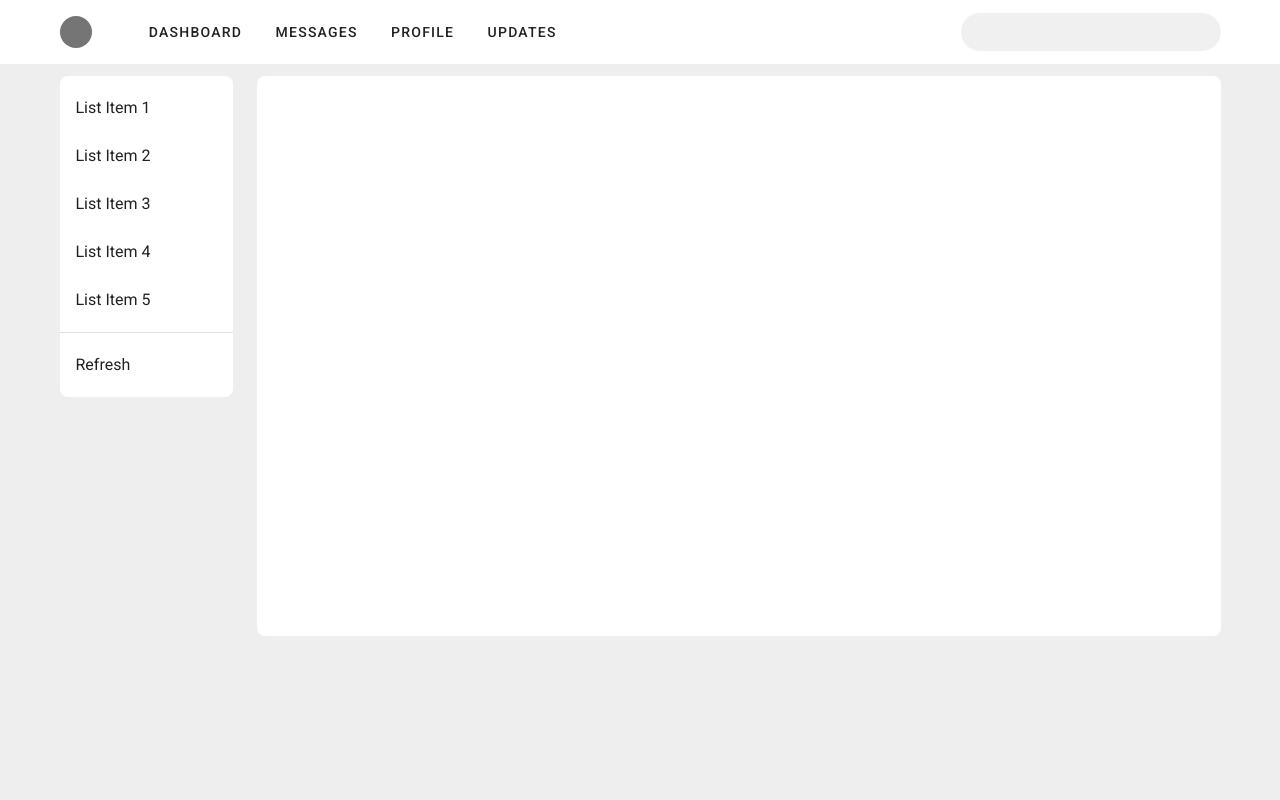
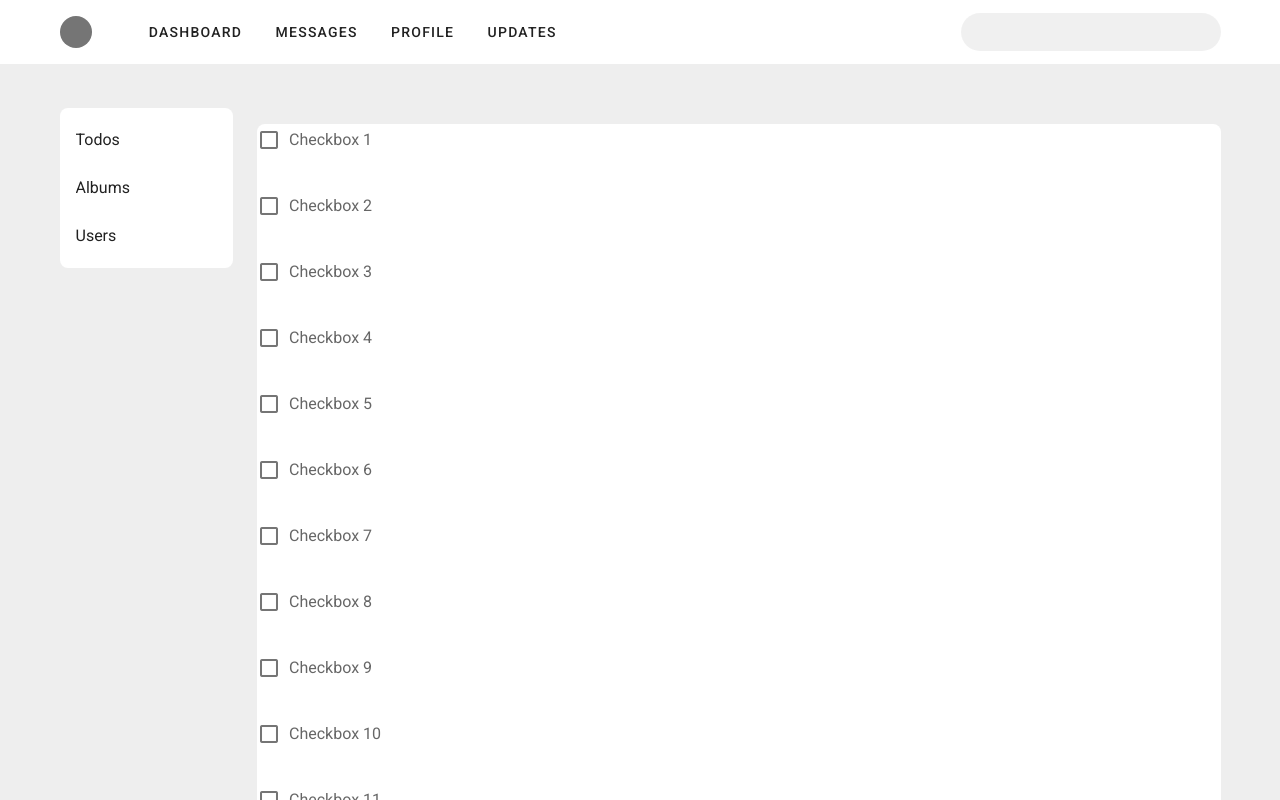
Before and after one commit to dbbring/SEI-Example, a Vue app: page / in a window 1280 px wide. Shown: the top 800 px of the page. Built offline with nearby package versions, Linux system fonts and the light colour scheme.

Commit message:
Setup additional required components and views

```diff
--- a/package.json
+++ b/package.json
@@ -10,7 +10,8 @@
   "dependencies": {
     "core-js": "^3.6.5",
     "vue": "^2.6.11",
-    "vuetify": "^2.4.0"
+    "vuetify": "^2.4.0",
+    "vuex": "^3.6.2"
   },
   "devDependencies": {
     "@vue/cli-plugin-babel": "~4.5.0",
--- a/src/App.vue
+++ b/src/App.vue
@@ -1,20 +1,15 @@
 <template>
-  <v-app>
-      <Header />
-      <Sample-Layout/>
-  </v-app>
+  <Base-View />
 </template>
 
 <script>
-import Header from './components/Header';
-import SampleLayout from './components/SampleLayout';
+import BaseView from './views/BaseView';
 
 export default {
   name: 'App',
 
   components: {
-    Header,
-    SampleLayout
+    BaseView,
   },
 
   data: () => ({
--- a/src/components/SampleLayout.vue
+++ /dev/null
@@ -1,57 +0,0 @@
-<template>
-    <v-main class="grey lighten-3">
-      <v-container>
-        <v-row>
-          <v-col cols="2">
-            <v-sheet rounded="lg">
-              <v-list color="transparent">
-                <v-list-item
-                  v-for="n in 5"
-                  :key="n"
-                  link
-                >
-                  <v-list-item-content>
-                    <v-list-item-title>
-                      List Item {{ n }}
-                    </v-list-item-title>
-                  </v-list-item-content>
-                </v-list-item>
-
-                <v-divider class="my-2"></v-divider>
-
-                <v-list-item
-                  link
-                  color="grey lighten-4"
-                >
-                  <v-list-item-content>
-                    <v-list-item-title>
-                      Refresh
-                    </v-list-item-title>
-                  </v-list-item-content>
-                </v-list-item>
-              </v-list>
-            </v-sheet>
-          </v-col>
-
-          <v-col>
-            <v-sheet
-              min-height="70vh"
-              rounded="lg"
-            >
-              <!--  -->
-            </v-sheet>
-          </v-col>
-        </v-row>
-      </v-container>
-    </v-main>
-</template>
-
-<script>
-  export default {
-    name: 'SampleLayout',
-
-    data: () => ({
-      //
-    }),
-  }
-</script>
--- /dev/null
+++ b/src/components/SampleLayout/Albums.vue
@@ -0,0 +1,28 @@
+<template>
+  <div>
+    <div v-for="n in 24"
+      :key="n">
+      <v-list-item two-line>
+      <v-list-item-content>
+        <v-list-item-title>Two-line item</v-list-item-title>
+        <v-list-item-subtitle>Secondary text</v-list-item-subtitle>
+      </v-list-item-content>
+    </v-list-item>
+    </div>
+  </div>
+</template>
+
+<script>
+  export default {
+    name: 'Albums',
+
+    data: () => ({
+      links: [
+        'Dashboard',
+        'Messages',
+        'Profile',
+        'Updates',
+      ],
+    }),
+  }
+</script>
--- /dev/null
+++ b/src/components/SampleLayout/SampleLayout.vue
@@ -0,0 +1,61 @@
+<template>
+    <v-main class="grey lighten-3">
+      <v-container>
+        <v-row class="mt-5">
+          <Side-Bar :col-size="2" :menu-items="menuItems" @item-change="changeMenu"/>
+          <v-col>
+            <v-sheet
+              min-height="70vh"
+              rounded="lg"
+            >
+              <!--
+                TODO: Get rid of hard code here and dynamically set component
+              -->
+              <div v-if="currentMenuIndex === 0">
+                <Todos />
+              </div>
+              <div v-else-if="currentMenuIndex === 1">
+                <Albums />
+              </div>
+              <div v-else-if="currentMenuIndex === 2">
+                <Users />
+              </div>
+            </v-sheet>
+          </v-col>
+        </v-row>
+      </v-container>
+    </v-main>
+</template>
+
+<script>
+  import SideBar from '../SideBar';
+  import Albums from './Albums';
+  import Todos from './Todos';
+  import Users from './Users';
+
+  export default {
+    name: 'SampleLayout',
+
+    components: {
+      SideBar,
+      Albums,
+      Todos,
+      Users,
+    },
+
+    data: () => ({
+      currentMenuIndex: 0,
+      menuItems: [
+        'Todos',
+        'Albums',
+        'Users'
+      ],
+    }),
+
+    methods: {
+      changeMenu(newIndex) {
+        this.currentMenuIndex = newIndex;
+      }
+    },
+  }
+</script>
--- /dev/null
+++ b/src/components/SampleLayout/Todos.vue
@@ -0,0 +1,20 @@
+<template>
+  <div>
+    <div v-for="n in 24"
+      :key="n">
+      <v-checkbox
+      :label="`Checkbox ${n}`"
+    ></v-checkbox>
+    </div>
+  </div>
+</template>
+
+<script>
+  export default {
+    name: 'Todos',
+
+    data: () => ({
+     //
+    }),
+  }
+</script>
--- /dev/null
+++ b/src/components/SampleLayout/Users.vue
@@ -0,0 +1,28 @@
+<template>
+    <v-container>
+        <v-row>
+          <v-col
+            v-for="n in 24"
+            :key="n"
+            cols="4"
+          >
+            <v-card height="200"></v-card>
+          </v-col>
+        </v-row>
+      </v-container>
+</template>
+
+<script>
+  export default {
+    name: 'Users',
+
+    data: () => ({
+      links: [
+        'Dashboard',
+        'Messages',
+        'Profile',
+        'Updates',
+      ],
+    }),
+  }
+</script>
--- /dev/null
+++ b/src/components/SideBar.vue
@@ -0,0 +1,41 @@
+<template>
+      <v-col :cols="colSize">
+        <v-sheet rounded="lg">
+          <v-list color="transparent">
+            <v-list-item
+              v-for="(menuItem, key) in menuItems"
+              :key="key"
+              @click="$emit('item-change', key);"
+              link
+            >
+              <v-list-item-content>
+                <v-list-item-title>
+                  {{ menuItem }}
+                </v-list-item-title>
+              </v-list-item-content>
+            </v-list-item>
+          </v-list>
+        </v-sheet>
+      </v-col>
+</template>
+
+<script>
+  export default {
+    name: 'SideBar',
+
+    props: {
+      colSize: {
+        required: true,
+        type: Number,
+      },
+      menuItems: {
+        required: true,
+        type: Array
+      }
+    },
+
+    data: () => ({
+      // emit clicked index
+    })
+  }
+</script>
--- a/src/main.js
+++ b/src/main.js
@@ -1,6 +1,9 @@
 import Vue from 'vue'
 import App from './App.vue'
 import vuetify from './plugins/vuetify';
+import Vuex from 'vuex';
+
+Vue.use(Vuex);
 
 Vue.config.productionTip = false
 
--- /dev/null
+++ b/src/views/BaseView.vue
@@ -0,0 +1,24 @@
+<template>
+  <v-app>
+      <Header />
+      <Sample-Layout/>
+  </v-app>
+</template>
+
+<script>
+import Header from '../components/Header';
+import SampleLayout from '../components/SampleLayout/SampleLayout';
+
+export default {
+  name: 'Base-View',
+
+  components: {
+    Header,
+    SampleLayout
+  },
+
+  data: () => ({
+    //
+  }),
+};
+</script>
```
Also changed, not shown: src/state/store.js (added, +15 -0 lines), 1 other file (tests, documents, lock files or other folders).
